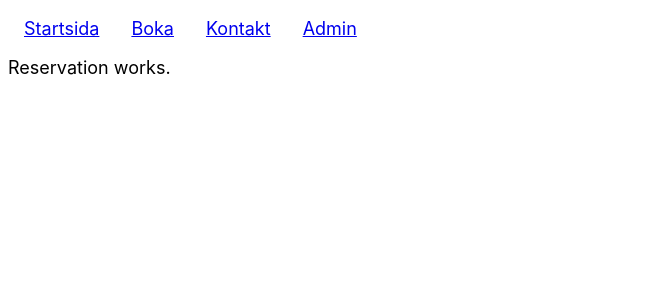
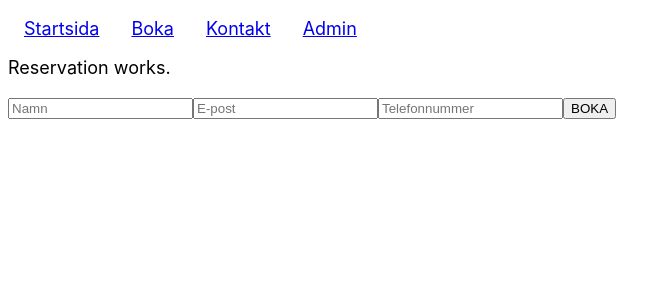
Before and after one commit to ocean-fed/ocean-fed-client, a React (Create React App) app: page /reservation in a window 1280 px wide. Shown: the top 300 px of the page, without its empty margins (0-671 px from the left). Built offline with nearby package versions, Linux system fonts and the light colour scheme.

Commit message:
input component and functionality

```diff
--- a/src/components/reservation/Reservation.tsx
+++ b/src/components/reservation/Reservation.tsx
@@ -1,4 +1,5 @@
 import React, { useState } from "react";
+import ReservationInputs from "./reservation-inputs/ReservationInputs";
 
 export default function Reservation() {
 
@@ -11,6 +12,7 @@ export default function Reservation() {
   return (
     <main>
       <p>Reservation works.</p>
+      <ReservationInputs></ReservationInputs>
     </main>
   )
 }
--- /dev/null
+++ b/src/components/reservation/reservation-inputs/ReservationInputs.tsx
@@ -0,0 +1,16 @@
+import React from "react";
+
+export default function ReservationInputs() {
+
+    function postGuestInfo() {
+
+    }
+    return (
+        <div>
+            <input type="text" placeholder="Namn"></input>
+            <input type="text" placeholder="E-post"></input>
+            <input type="number" placeholder="Telefonnummer"></input>
+            <button type="submit" onClick={postGuestInfo}>BOKA</button>
+        </div>
+    );
+}
```
